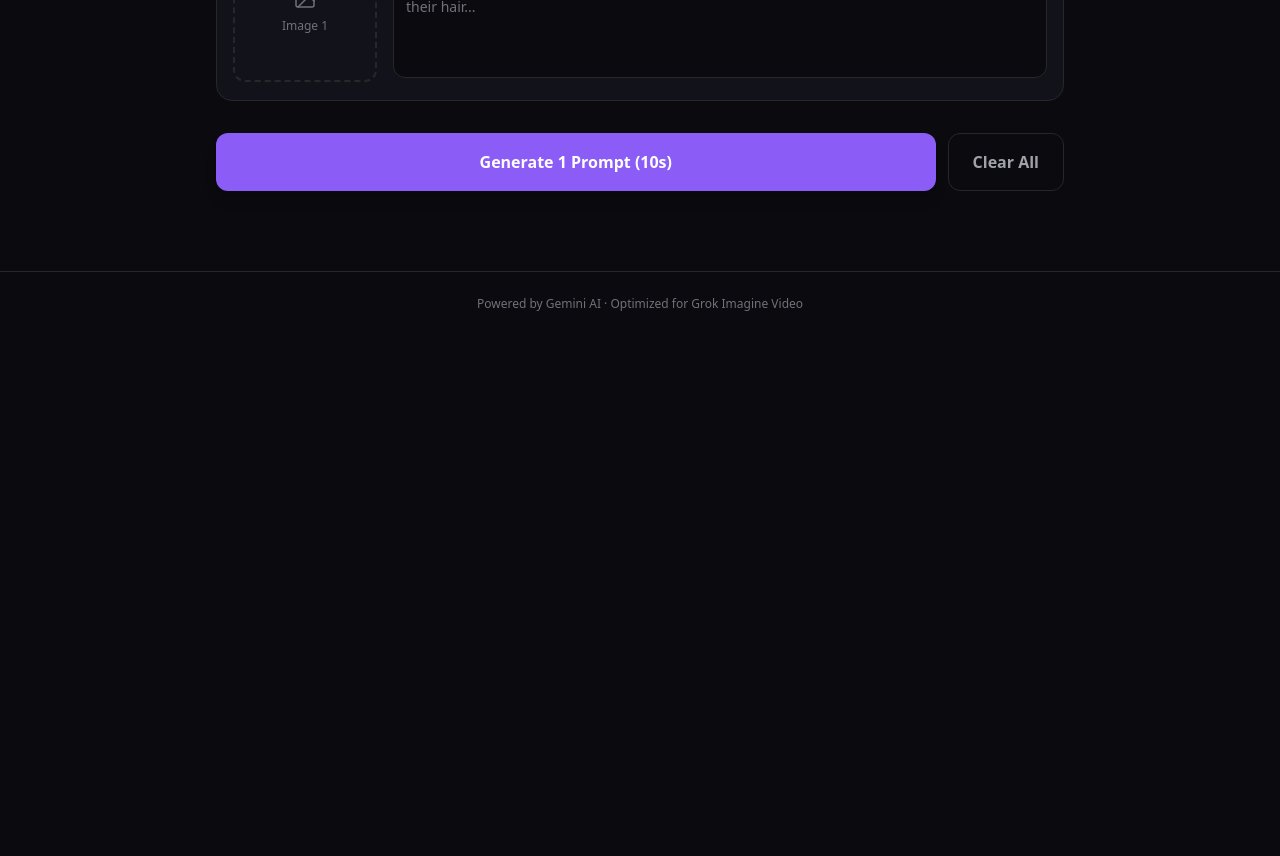
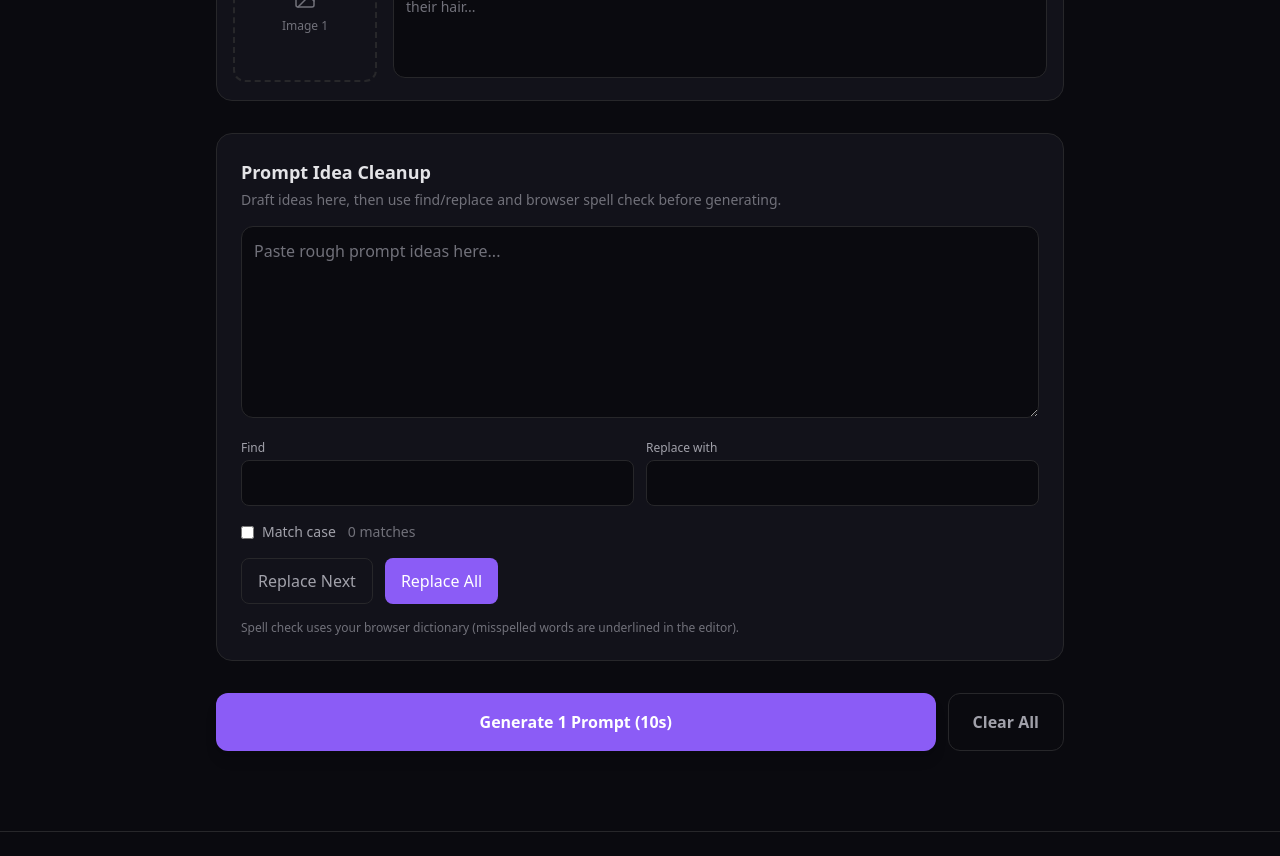
Before and after one commit to richiewg3/Mynaneizgrok, a Next.js app: page / in a window 1280 px wide. Shown: the part 660-1516 px from the top of the page. Before the commit the page ends 996 px from the top, so only its background shows below. Built offline with nearby package versions, Linux system fonts and the light colour scheme.

Commit message:
Add prompt idea cleanup workspace with find/replace

```diff
--- a/src/components/PromptArchitect.tsx
+++ b/src/components/PromptArchitect.tsx
@@ -3,6 +3,7 @@
 import { useState } from "react";
 import ImageUploader from "./ImageUploader";
 import ResultsDisplay from "./ResultsDisplay";
+import PromptIdeaWorkspace from "./PromptIdeaWorkspace";
 
 interface ImageSlot {
   file: File | null;
@@ -176,6 +177,8 @@ export default function PromptArchitect() {
         maxSlots={promptCount}
       />
 
+      <PromptIdeaWorkspace />
+
       {/* Error Message */}
       {error && (
         <div className="p-4 rounded-xl border border-[var(--error)]/30 bg-[var(--error)]/10 text-[var(--error)] text-sm">
--- /dev/null
+++ b/src/components/PromptIdeaWorkspace.tsx
@@ -0,0 +1,152 @@
+"use client";
+
+import { useMemo, useState } from "react";
+
+export default function PromptIdeaWorkspace() {
+  const [draft, setDraft] = useState("");
+  const [findValue, setFindValue] = useState("");
+  const [replaceValue, setReplaceValue] = useState("");
+  const [matchCase, setMatchCase] = useState(false);
+  const [status, setStatus] = useState("");
+
+  const occurrences = useMemo(() => {
+    if (!findValue.trim()) {
+      return 0;
+    }
+
+    const source = matchCase ? draft : draft.toLowerCase();
+    const target = matchCase ? findValue : findValue.toLowerCase();
+
+    if (!target) {
+      return 0;
+    }
+
+    let count = 0;
+    let index = 0;
+
+    while ((index = source.indexOf(target, index)) !== -1) {
+      count += 1;
+      index += target.length;
+    }
+
+    return count;
+  }, [draft, findValue, matchCase]);
+
+  const handleReplaceNext = () => {
+    if (!findValue) {
+      setStatus("Add text in Find before replacing.");
+      return;
+    }
+
+    const source = matchCase ? draft : draft.toLowerCase();
+    const target = matchCase ? findValue : findValue.toLowerCase();
+    const index = source.indexOf(target);
+
+    if (index === -1) {
+      setStatus("No match found.");
+      return;
+    }
+
+    const updated =
+      draft.slice(0, index) + replaceValue + draft.slice(index + findValue.length);
+
+    setDraft(updated);
+    setStatus("Replaced the first match.");
+  };
+
+  const handleReplaceAll = () => {
+    if (!findValue) {
+      setStatus("Add text in Find before replacing.");
+      return;
+    }
+
+    if (occurrences === 0) {
+      setStatus("No matches found.");
+      return;
+    }
+
+    const escaped = findValue.replace(/[.*+?^${}()|[\]\\]/g, "\\$&");
+    const flags = matchCase ? "g" : "gi";
+    const regex = new RegExp(escaped, flags);
+    const updated = draft.replace(regex, replaceValue);
+
+    setDraft(updated);
+    setStatus(`Replaced ${occurrences} match${occurrences > 1 ? "es" : ""}.`);
+  };
+
+  return (
+    <section className="p-4 sm:p-6 rounded-2xl border border-[var(--border)] bg-[var(--bg-secondary)] space-y-4">
+      <div className="space-y-1">
+        <h3 className="text-base sm:text-lg font-semibold text-[var(--text-primary)]">
+          Prompt Idea Cleanup
+        </h3>
+        <p className="text-sm text-[var(--text-muted)]">
+          Draft ideas here, then use find/replace and browser spell check before generating.
+        </p>
+      </div>
+
+      <textarea
+        value={draft}
+        onChange={(event) => setDraft(event.target.value)}
+        spellCheck
+        placeholder="Paste rough prompt ideas here..."
+        className="w-full min-h-48 p-3 rounded-xl border border-[var(--border)] bg-[var(--bg-primary)] text-[var(--text-primary)] placeholder:text-[var(--text-muted)] focus:outline-none focus:ring-2 focus:ring-[var(--accent)]/50"
+      />
+
+      <div className="grid sm:grid-cols-2 gap-3">
+        <label className="space-y-1">
+          <span className="block text-xs font-medium text-[var(--text-secondary)]">Find</span>
+          <input
+            value={findValue}
+            onChange={(event) => setFindValue(event.target.value)}
+            className="w-full p-2.5 rounded-lg border border-[var(--border)] bg-[var(--bg-primary)] text-[var(--text-primary)]"
+          />
+        </label>
+        <label className="space-y-1">
+          <span className="block text-xs font-medium text-[var(--text-secondary)]">Replace with</span>
+          <input
+            value={replaceValue}
+            onChange={(event) => setReplaceValue(event.target.value)}
+            className="w-full p-2.5 rounded-lg border border-[var(--border)] bg-[var(--bg-primary)] text-[var(--text-primary)]"
+          />
+        </label>
+      </div>
+
+      <div className="flex flex-wrap items-center gap-3 text-sm">
+        <label className="inline-flex items-center gap-2 text-[var(--text-secondary)]">
+          <input
+            type="checkbox"
+            checked={matchCase}
+            onChange={(event) => setMatchCase(event.target.checked)}
+            className="accent-[var(--accent)]"
+          />
+          Match case
+        </label>
+        <span className="text-[var(--text-muted)]">{occurrences} matches</span>
+      </div>
+
+      <div className="flex flex-col sm:flex-row gap-3">
+        <button
+          onClick={handleReplaceNext}
+          className="py-2.5 px-4 rounded-lg border border-[var(--border)] text-[var(--text-secondary)] hover:bg-[var(--bg-tertiary)] hover:text-[var(--text-primary)] transition-colors"
+        >
+          Replace Next
+        </button>
+        <button
+          onClick={handleReplaceAll}
+          className="py-2.5 px-4 rounded-lg bg-[var(--accent)] text-white hover:bg-[var(--accent-hover)] transition-colors"
+        >
+          Replace All
+        </button>
+      </div>
+
+      <p className="text-xs text-[var(--text-muted)]">
+        Spell check uses your browser dictionary (misspelled words are underlined in the editor).
+      </p>
+
+      {status && (
+        <p className="text-sm text-[var(--text-secondary)] border-t border-[var(--border)] pt-3">{status}</p>
+      )}
+    </section>
+  );
+}
```
